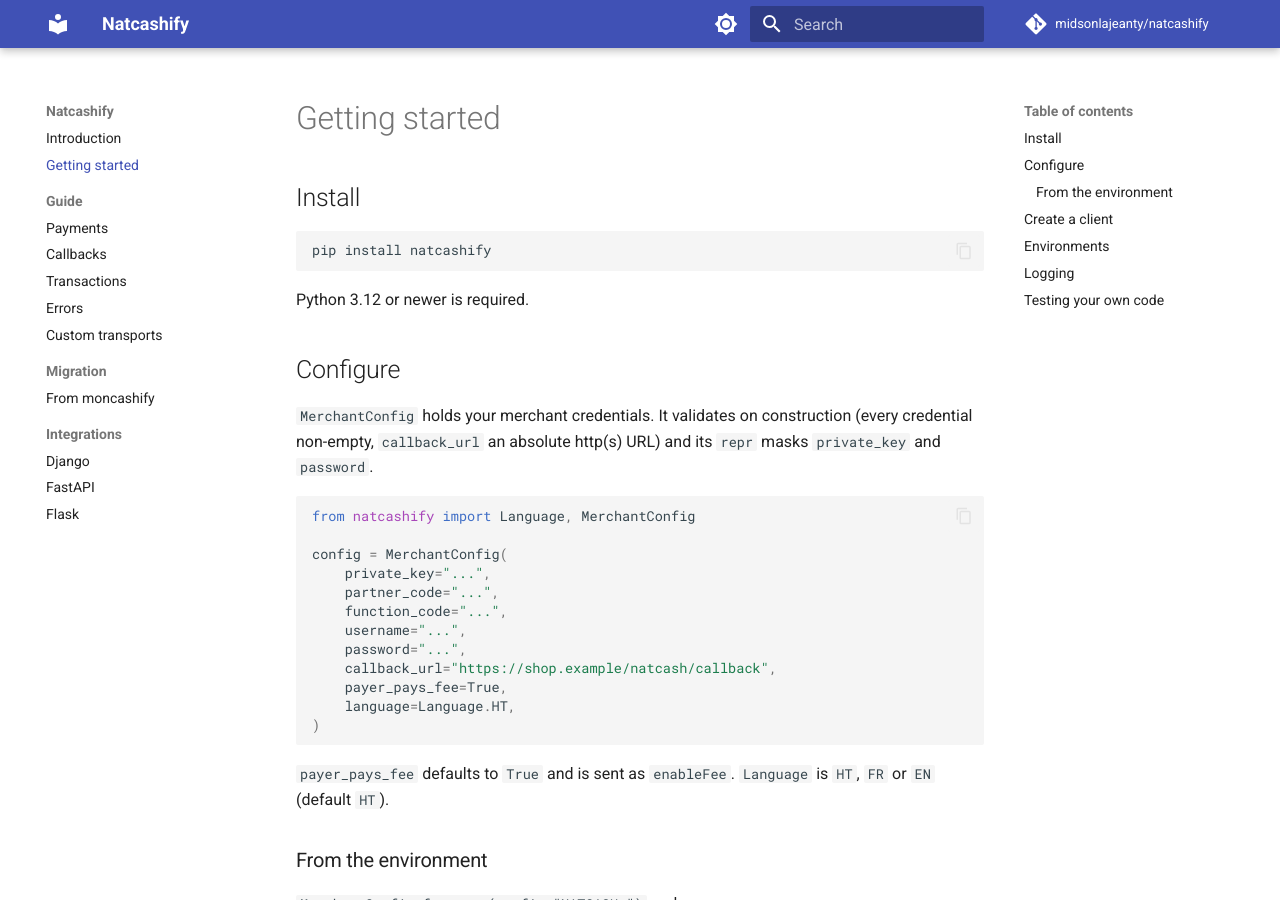
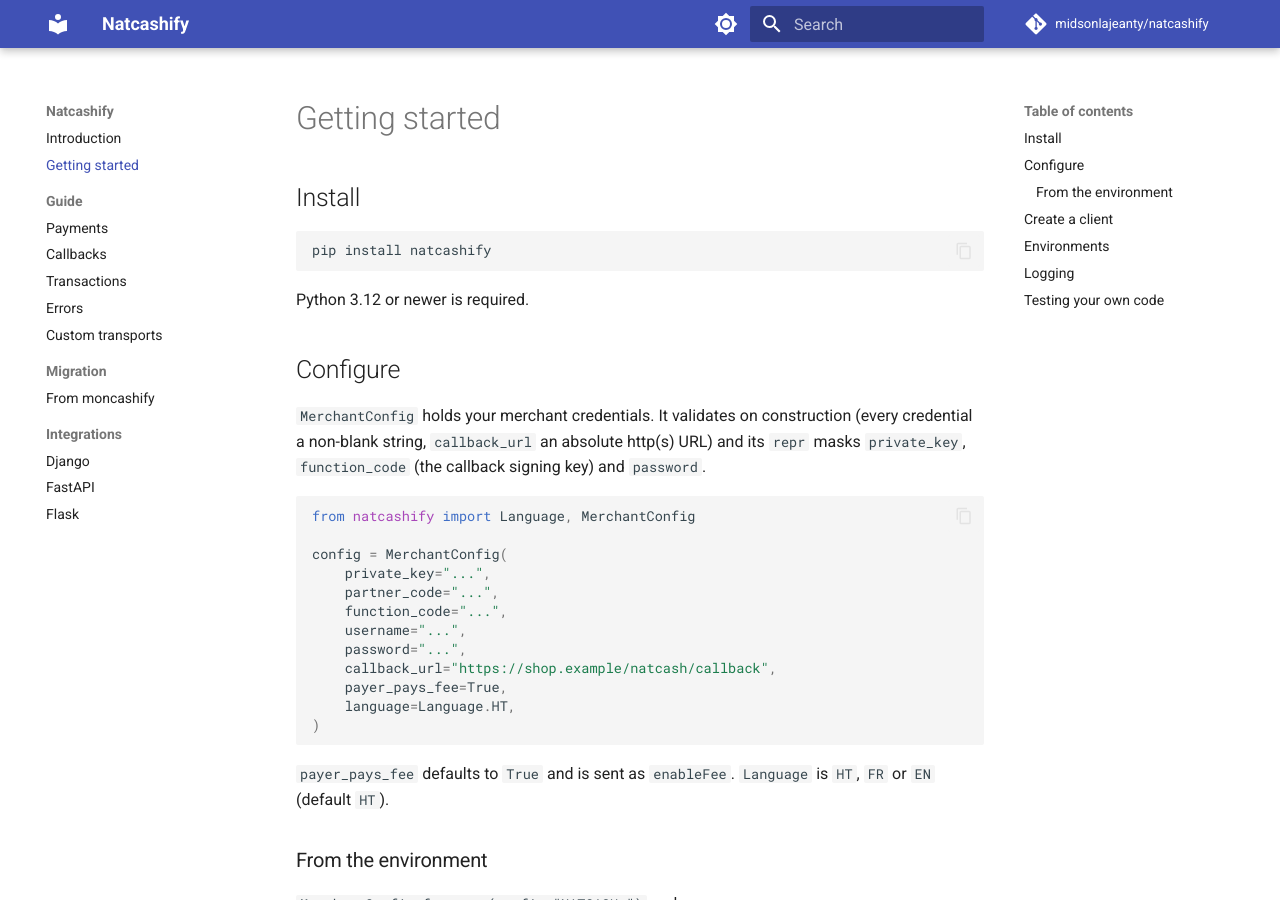
Before and after one commit to midsonlajeanty/natcashify, an MkDocs documentation site: the page built from docs/getting-started.md, in a window 1280 px wide and 900 px high. Built offline with MkDocs 1.6.1 and Material for MkDocs 9.7.7, drawn with Linux system fonts in a browser that asks for light colours; comment, search, counter and statistics services are not loaded.

Commit message:
fix(core): mask the callback key in the config repr

````diff
--- a/docs/getting-started.md
+++ b/docs/getting-started.md
@@ -11,8 +11,8 @@ Python 3.12 or newer is required.
 ## Configure
 
 `MerchantConfig` holds your merchant credentials. It validates on construction (every credential
-non-empty, `callback_url` an absolute http(s) URL) and its `repr` masks `private_key` and
-`password`.
+a non-blank string, `callback_url` an absolute http(s) URL) and its `repr` masks
+`private_key`, `function_code` (the callback signing key) and `password`.
 
 ```python
 from natcashify import Language, MerchantConfig
````
Also changed, not shown: 2 other files.
